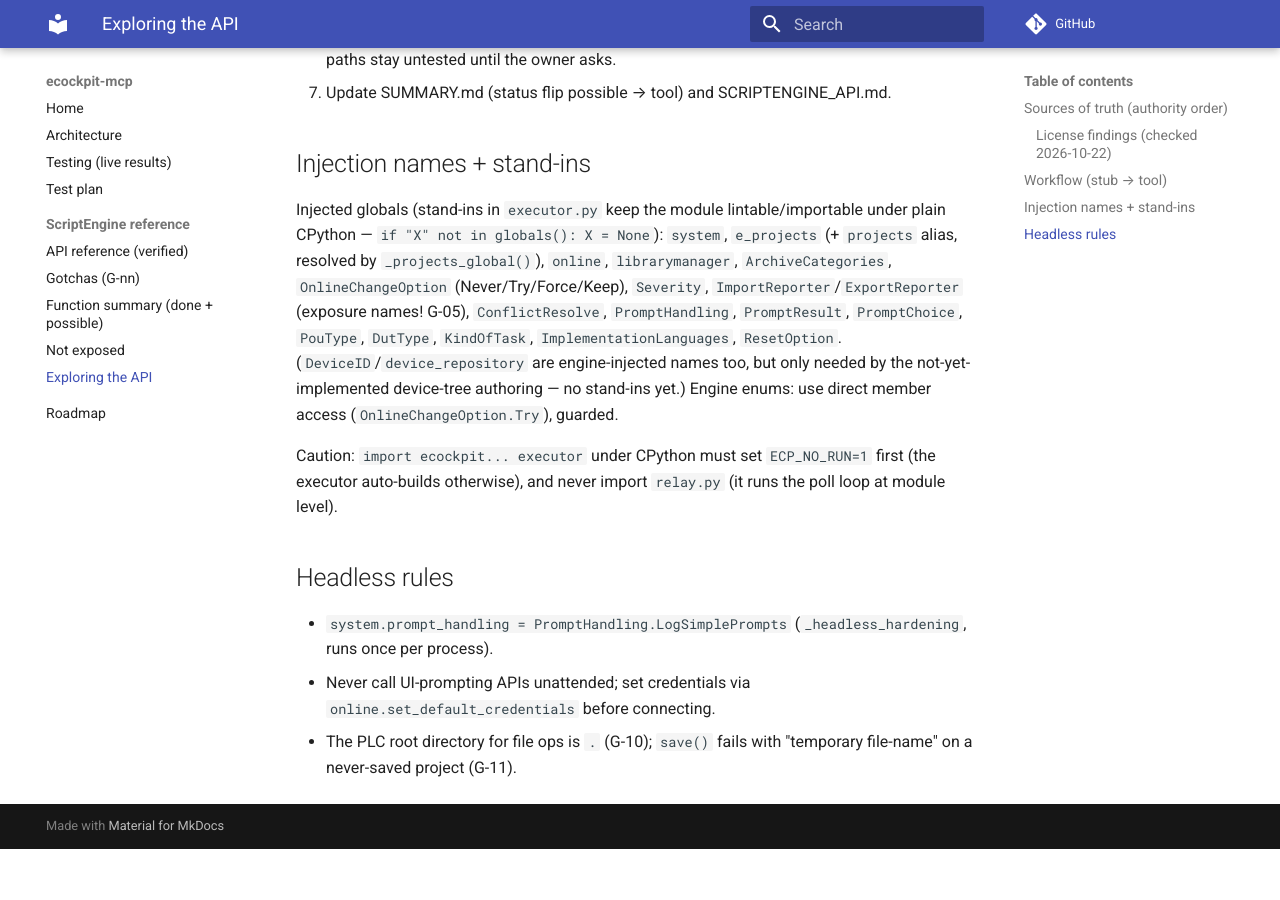
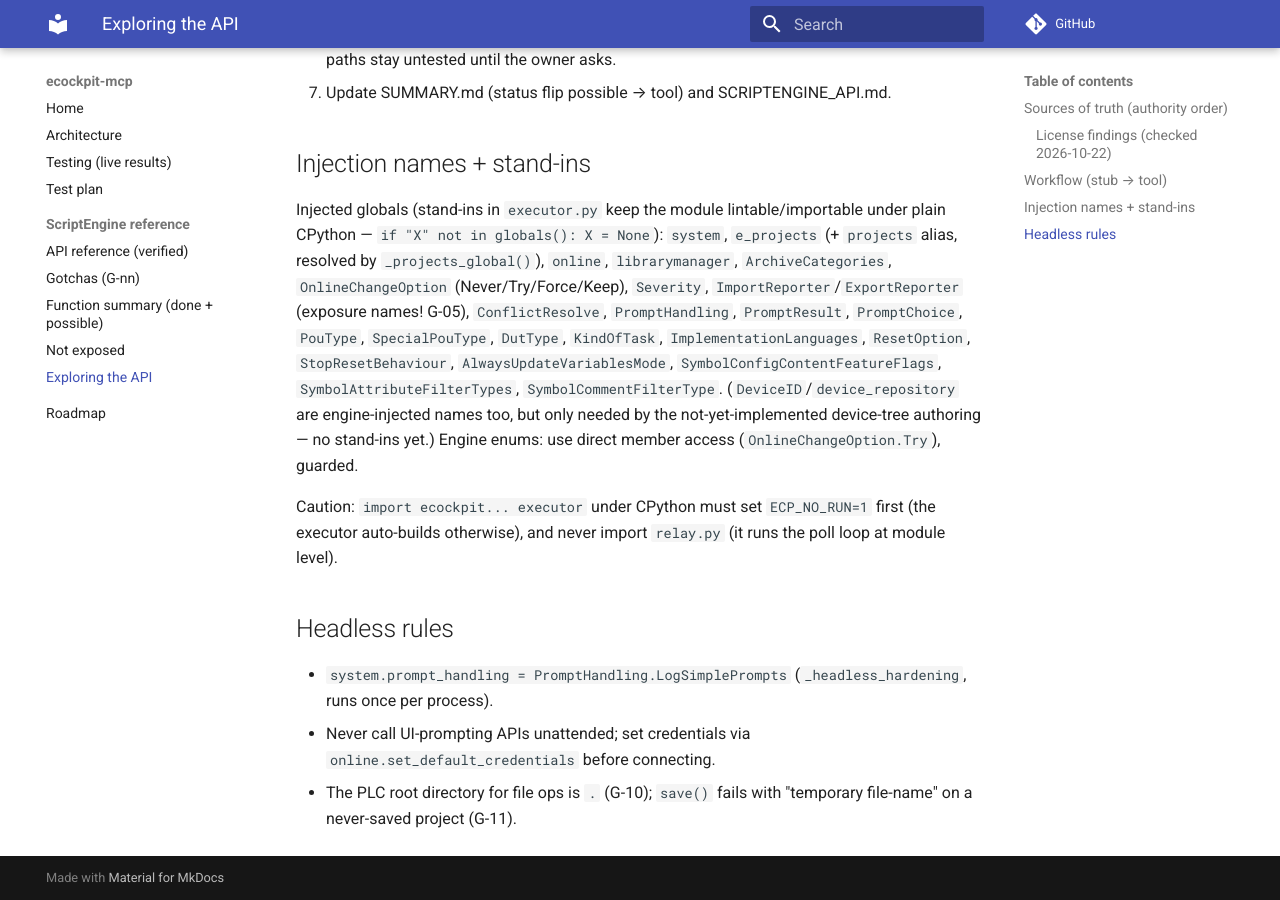
Before and after one commit to mikolaj-kow/ecockpit-mcp, an MkDocs documentation site: the page built from docs/SCRIPTENGINE_EXPLORATION.md, in a window 1280 px wide and 900 px high, scrolled down 2061 px. Built offline with MkDocs 1.6.1 and Material for MkDocs 9.7.7, drawn with Linux system fonts in a browser that asks for light colours; comment, search, counter and statistics services are not loaded; before the commit the page ends 2910 px from its top, so only the background shows below that.

Commit message:
docs audit: test counts 34->39, EXPLORATION stand-in list completed, G-25 vacant marker, TESTPLAN A1 closed

```diff
--- a/docs/SCRIPTENGINE_EXPLORATION.md
+++ b/docs/SCRIPTENGINE_EXPLORATION.md
@@ -106,8 +106,10 @@
 `ArchiveCategories`, `OnlineChangeOption` (Never/Try/Force/Keep),
 `Severity`, `ImportReporter`/`ExportReporter` (exposure names! G-05),
 `ConflictResolve`, `PromptHandling`, `PromptResult`, `PromptChoice`,
-`PouType`, `DutType`, `KindOfTask`, `ImplementationLanguages`,
-`ResetOption`. (`DeviceID`/`device_repository` are engine-injected
+`PouType`, `SpecialPouType`, `DutType`, `KindOfTask`,
+`ImplementationLanguages`, `ResetOption`, `StopResetBehaviour`,
+`AlwaysUpdateVariablesMode`, `SymbolConfigContentFeatureFlags`,
+`SymbolAttributeFilterTypes`, `SymbolCommentFilterType`. (`DeviceID`/`device_repository` are engine-injected
 names too, but only needed by the not-yet-implemented device-tree
 authoring — no stand-ins yet.) Engine enums: use direct member access
 (`OnlineChangeOption.Try`), guarded.
```
Also changed, not shown: docs/ROADMAP.md (+2 -2 lines), docs/SCRIPTENGINE_GOTCHAS.md (+1 -0 lines), docs/TESTPLAN.md (+1 -1 lines).
